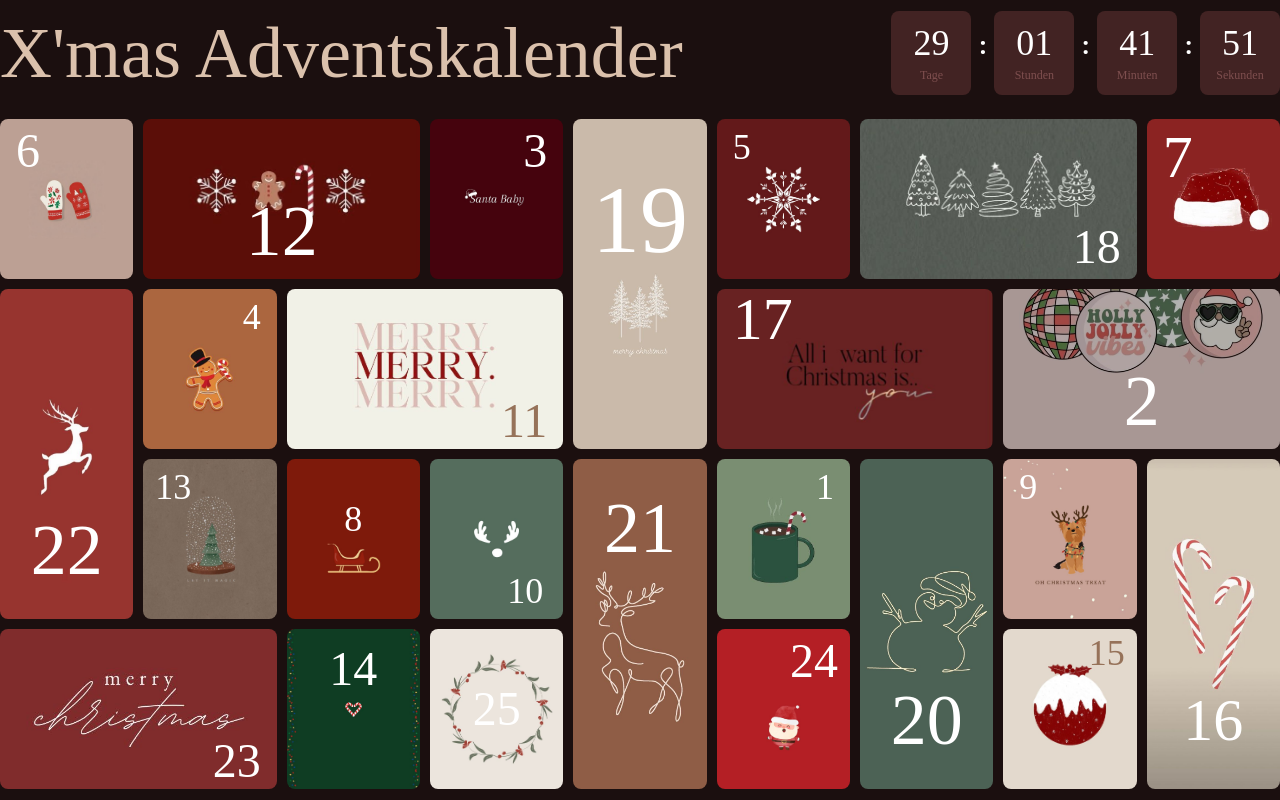
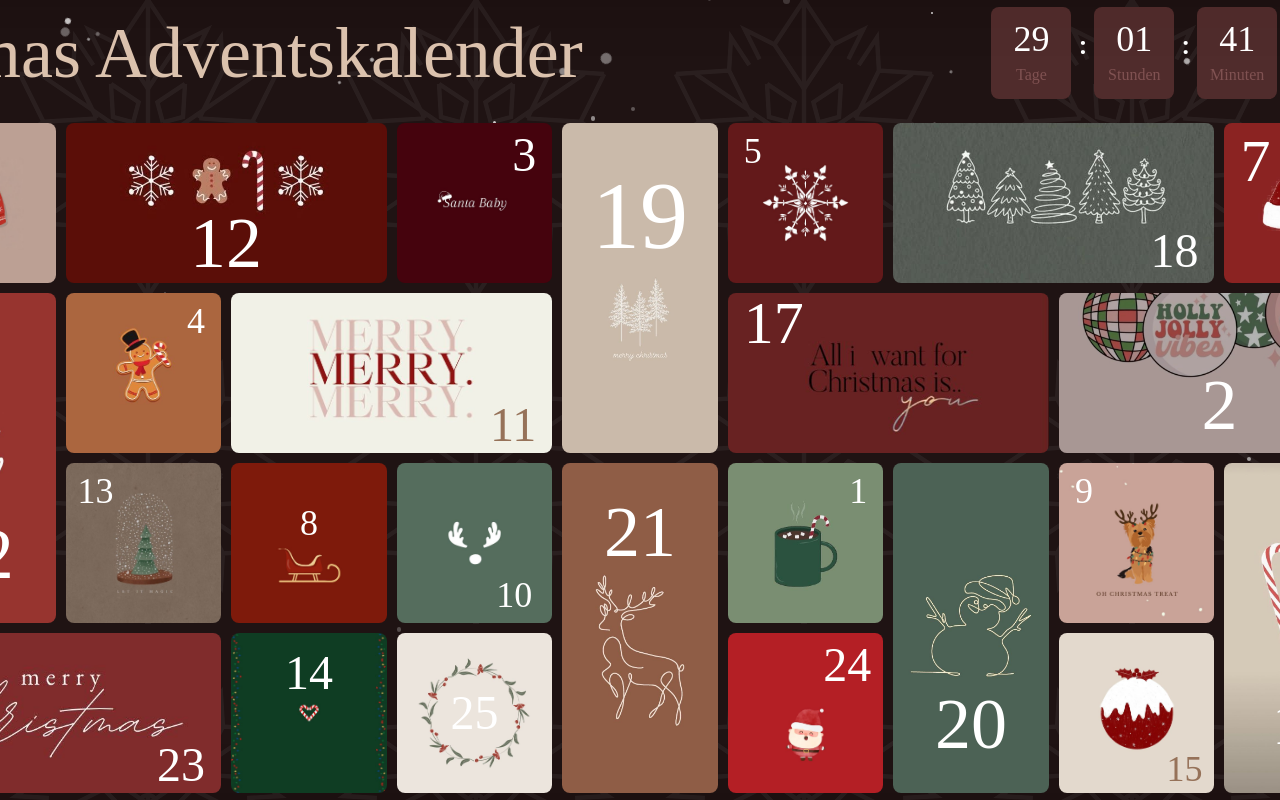
Before and after one commit to rezajaber/advent-calendar, a Vue app: page / in a window 1280 px wide. Built offline with nearby package versions, Linux system fonts and the light colour scheme; the HTML template or start-up script is replaced by a standard one; a web font is replaced by a local one.

Commit message:
styling snowflakes and snow

```diff
--- a/src/App.vue
+++ b/src/App.vue
@@ -1,9 +1,123 @@
 <script setup lang="ts">
 import { RouterView } from 'vue-router'
+import { ref, onMounted } from 'vue'
+
+const snowflakes = ref([])
+const stars = ref([])
+
+onMounted(() => {
+  for (let i = 0; i < 300; i++) {
+    snowflakes.value.push({
+      id: i,
+      x: Math.random() * 100,
+      y: -(Math.random() * 100),
+      size: 0.1 + Math.random() * 0.4,
+      delay: Math.random() * 15,
+      duration: 6 + Math.random() * 20,
+      opacity: 0.2 + Math.random() * 0.6,
+      layer: Math.floor(Math.random() * 3)
+    })
+  }
+
+  for (let i = 0; i < 50; i++) {
+    stars.value.push({
+      id: i,
+      x: Math.random() * 100,
+      y: Math.random() * 100,
+      size: 0.1 + Math.random() * 0.2,
+      twinkleDelay: Math.random() * 3
+    })
+  }
+})
 </script>
 
 <template>
-  <div class="h-screen flex items-center justify-center bg-[#1b0f0f] py-5">
-    <RouterView />
+  <div class="h-screen flex items-center justify-center bg-[#1b0f0f] py-5 relative overflow-hidden">
+    <!-- Stars -->
+    <div class="absolute inset-0">
+      <div v-for="star in stars"
+           :key="`star-${star.id}`"
+           class="absolute rounded-full bg-white"
+           :style="{
+             left: `${star.x}%`,
+             top: `${star.y}%`,
+             width: `${star.size}rem`,
+             height: `${star.size}rem`,
+             animation: `twinkle 2s ease-in-out ${star.twinkleDelay}s infinite`
+           }" />
+    </div>
+
+    <!-- Multi-layer Snowflakes -->
+    <div v-for="layer in [0, 1, 2]" :key="`layer-${layer}`"
+         class="absolute inset-0 pointer-events-none"
+         :style="{
+           transform: `translateZ(${layer * 10}px)`,
+           perspective: '1000px'
+         }">
+      <div v-for="flake in snowflakes.filter(f => f.layer === layer)"
+           :key="`flake-${flake.id}`"
+           class="absolute rounded-full bg-white"
+           :style="{
+             left: `${flake.x}%`,
+             top: `${flake.y}%`,
+             width: `${flake.size * (1 + layer * 0.2)}rem`,
+             height: `${flake.size * (1 + layer * 0.2)}rem`,
+             opacity: flake.opacity * (1 - layer * 0.2),
+             animation: `snowfall-${layer} ${flake.duration}s linear ${flake.delay}s infinite`,
+             filter: 'blur(0.2px)',
+             zIndex: layer
+           }" />
+    </div>
+
+    <!-- Background Pattern -->
+    <div class="absolute inset-0 opacity-5">
+      <div class="grid grid-cols-4 gap-8">
+        <div v-for="i in 16" :key="i" class="w-full aspect-square">
+          <svg viewBox="0 0 100 100" class="w-full h-full">
+            <g stroke="white" stroke-width="1.5" fill="none">
+              <path d="M50 0 L50 100 M13.4 25 L86.6 75 M13.4 75 L86.6 25"/>
+              <path v-for="angle in [0, 60, 120, 180, 240, 300]"
+                    :transform="`rotate(${angle}, 50, 50)`"
+                    d="M50 0 L40 15 L50 30 M50 0 L60 15 L50 30
+                       M40 15 L30 10 L35 20
+                       M60 15 L70 10 L65 20" />
+              <path v-for="angle in [30, 90, 150, 210, 270, 330]"
+                    :transform="`rotate(${angle}, 50, 50)`"
+                    d="M50 25 L45 35 L50 40
+                       M50 25 L55 35 L50 40" />
+              <circle cx="50" cy="50" r="3" />
+            </g>
+          </svg>
+        </div>
+      </div>
+    </div>
+
+    <!-- Main Content with Subtle Glow -->
+    <div class="relative z-10">
+      <div class="absolute inset-0 blur-2xl bg-white/[0.02]"></div>
+      <RouterView />
+    </div>
   </div>
 </template>
+
+<style>
+@keyframes snowfall-0 {
+  0% { transform: translateY(-10%) rotate(0deg); }
+  100% { transform: translateY(110vh) rotate(360deg) translateX(10px); }
+}
+
+@keyframes snowfall-1 {
+  0% { transform: translateY(-10%) rotate(0deg); }
+  100% { transform: translateY(110vh) rotate(360deg) translateX(-15px); }
+}
+
+@keyframes snowfall-2 {
+  0% { transform: translateY(-10%) rotate(0deg); }
+  100% { transform: translateY(110vh) rotate(360deg) translateX(20px); }
+}
+
+@keyframes twinkle {
+  0%, 100% { opacity: 0.2; }
+  50% { opacity: 0.8; }
+}
+</style>
--- a/src/components/MainContent.vue
+++ b/src/components/MainContent.vue
@@ -15,7 +15,7 @@ const openDoor = (dayNumber) => {
     <!-- ONE -->
     <div
       @click="openDoor(6)"
-      class="col-span-1 h-40 rounded-lg relative overflow-hidden cursor-pointer hover:scale-105 transition-transform"
+      class="col-span-1 h-40 rounded-lg relative overflow-hidden cursor-pointer hover:scale-105 duration-300 transition-transform"
     >
       <div class="absolute inset-0">
         <img
@@ -34,7 +34,7 @@ const openDoor = (dayNumber) => {
     <!-- TWO -->
     <div
       @click="openDoor(12)"
-      class="col-span-2 h-40 rounded-lg relative overflow-hidden cursor-pointer hover:scale-105 transition-transform"
+      class="col-span-2 h-40 rounded-lg relative overflow-hidden cursor-pointer hover:scale-105 duration-300 transition-transform"
     >
       <div class="absolute inset-0">
         <img
@@ -46,12 +46,12 @@ const openDoor = (dayNumber) => {
 
       <!-- NUMBERS -->
       <div class="absolute inset-0 flex items-center justify-center">
-        <p class="text-white font-title text-7xl mt-16">12</p>
+        <p class="text-white font-title text-7xl mt-20">12</p>
       </div>
     </div>
 
     <!-- THREE -->
-    <div class="col-span-1 h-40 rounded-lg relative overflow-hidden">
+    <div @click="openDoor(3)" class="col-span-1 h-40 rounded-lg relative overflow-hidden cursor-pointer hover:scale-105 duration-300 transition-transform">
       <div class="absolute inset-0">
         <img
           src="../assets/img/three.jpeg"
@@ -67,7 +67,7 @@ const openDoor = (dayNumber) => {
     </div>
 
     <!-- FOUR -->
-    <div class="col-span-1 row-span-2 rounded-lg relative overflow-hidden">
+    <div @click="openDoor(19)" class="col-span-1 row-span-2 rounded-lg relative overflow-hidden cursor-pointer hover:scale-105 duration-300 transition-transform">
       <div class="absolute inset-0">
         <img
           src="../assets/img/four.jpeg"
@@ -78,12 +78,12 @@ const openDoor = (dayNumber) => {
 
       <!-- NUMBERS -->
       <div class="absolute inset-0 flex items-center justify-center">
-        <p class="text-white font-title -mt-32 text-8xl">19</p>
+        <p class="text-white font-title -mt-36 text-8xl">19</p>
       </div>
     </div>
 
     <!-- FIVE -->
-    <div class="col-span-1 h-40 rounded-lg relative overflow-hidden">
+    <div @click="openDoor(5)" class="col-span-1 h-40 rounded-lg relative overflow-hidden cursor-pointer hover:scale-105 duration-300 transition-transform">
       <div class="absolute inset-0">
         <img
           src="../assets/img/five.jpeg"
@@ -99,7 +99,7 @@ const openDoor = (dayNumber) => {
     </div>
 
     <!-- SIX -->
-    <div class="col-span-2 h-40 rounded-lg relative overflow-hidden">
+    <div @click="openDoor(18)" class="col-span-2 h-40 rounded-lg relative overflow-hidden cursor-pointer hover:scale-105 duration-300 transition-transform">
       <div class="absolute inset-0">
         <img
           src="../assets/img/six.jpeg"
@@ -115,7 +115,7 @@ const openDoor = (dayNumber) => {
     </div>
 
     <!-- SEVEN -->
-    <div class="col-span-1 h-40 rounded-lg relative overflow-hidden">
+    <div @click="openDoor(7)" class="col-span-1 h-40 rounded-lg relative overflow-hidden cursor-pointer hover:scale-105 duration-300 transition-transform">
       <div class="absolute inset-0">
         <img
           src="../assets/img/seven.jpeg"
@@ -133,7 +133,7 @@ const openDoor = (dayNumber) => {
 
     <!-- Row 2 -->
     <!-- ACHT -->
-    <div class="col-span-1 row-span-2 rounded-lg relative overflow-hidden">
+    <div @click="openDoor(22)" class="col-span-1 row-span-2 rounded-lg relative overflow-hidden cursor-pointer hover:scale-105 duration-300 transition-transform">
       <div class="absolute inset-0">
         <img
           src="../assets/img/eight.jpeg"
@@ -149,7 +149,7 @@ const openDoor = (dayNumber) => {
     </div>
 
     <!-- NINE -->
-    <div class="col-span-1 h-40 rounded-lg relative overflow-hidden">
+    <div @click="openDoor(4)" class="col-span-1 h-40 rounded-lg relative overflow-hidden cursor-pointer hover:scale-105 duration-300 transition-transform">
       <div class="absolute inset-0">
         <img
           src="../assets/img/nine.jpeg"
@@ -165,7 +165,7 @@ const openDoor = (dayNumber) => {
     </div>
 
     <!-- TEN -->
-    <div class="col-span-2 h-40 rounded-lg relative overflow-hidden">
+    <div @click="openDoor(11)" class="col-span-2 h-40 rounded-lg relative overflow-hidden cursor-pointer hover:scale-105 duration-300 transition-transform">
       <div class="absolute inset-0">
         <img
           src="../assets/img/ten.jpeg"
@@ -181,7 +181,7 @@ const openDoor = (dayNumber) => {
     </div>
 
      <!-- ELEVEN -->
-    <div class="col-span-2 h-40 rounded-lg relative overflow-hidden">
+    <div @click="openDoor(17)" class="col-span-2 h-40 rounded-lg relative overflow-hidden cursor-pointer hover:scale-105 duration-300 transition-transform">
       <div class="absolute inset-0">
         <img
           src="../assets/img/eleven.jpeg"
@@ -197,7 +197,7 @@ const openDoor = (dayNumber) => {
     </div>
 
     <!-- TWELVE -->
-    <div class="col-span-2 h-40 rounded-lg relative overflow-hidden">
+    <div @click="openDoor(2)" class="col-span-2 h-40 rounded-lg relative overflow-hidden cursor-pointer hover:scale-105 duration-300 transition-transform">
       <div class="absolute inset-0">
         <img
           src="../assets/img/twelve.JPG"
@@ -216,7 +216,7 @@ const openDoor = (dayNumber) => {
 
     <!-- Row 3 -->
      <!-- THRITEEN -->
-    <div class="col-span-1 h-40 rounded-lg relative overflow-hidden">
+    <div @click="openDoor(13)" class="col-span-1 h-40 rounded-lg relative overflow-hidden cursor-pointer hover:scale-105 duration-300 transition-transform">
       <div class="absolute inset-0">
         <img
           src="../assets/img/thirteen.jpeg"
@@ -232,7 +232,7 @@ const openDoor = (dayNumber) => {
     </div>
 
     <!-- FOURTEEN -->
-    <div class="col-span-1 h-40 rounded-lg relative overflow-hidden">
+    <div @click="openDoor(8)" class="col-span-1 h-40 rounded-lg relative overflow-hidden cursor-pointer hover:scale-105 duration-300 transition-transform">
       <div class="absolute inset-0">
         <img
           src="../assets/img/fourteen.jpeg"
@@ -248,7 +248,7 @@ const openDoor = (dayNumber) => {
     </div>
 
     <!-- FIFTEEN -->
-    <div class="col-span-1 h-40 rounded-lg relative overflow-hidden">
+    <div @click="openDoor(10)" class="col-span-1 h-40 rounded-lg relative overflow-hidden cursor-pointer hover:scale-105 duration-300 transition-transform">
       <div class="absolute inset-0">
         <img
           src="../assets/img/fifteen.jpeg"
@@ -265,7 +265,7 @@ const openDoor = (dayNumber) => {
 
 
     <!-- 16 -->
-    <div class="col-span-1 row-span-2 rounded-lg relative overflow-hidden">
+    <div @click="openDoor(21)" class="col-span-1 row-span-2 rounded-lg relative overflow-hidden cursor-pointer hover:scale-105 duration-300 transition-transform">
       <div class="absolute inset-0">
         <img
           src="../assets/img/sixteen.jpeg"
@@ -280,7 +280,7 @@ const openDoor = (dayNumber) => {
     </div>
 
     <!-- 17 -->
-    <div class="col-span-1 h-40 rounded-lg relative overflow-hidden">
+    <div @click="openDoor(1)" class="col-span-1 h-40 rounded-lg relative overflow-hidden cursor-pointer hover:scale-105 duration-300 transition-transform">
       <div class="absolute inset-0">
         <img
           src="../assets/img/seventeen.jpeg"
@@ -295,7 +295,7 @@ const openDoor = (dayNumber) => {
     </div>
 
     <!-- 18 -->
-    <div class="col-span-1 row-span-2 rounded-lg relative overflow-hidden">
+    <div @click="openDoor(20)" class="col-span-1 row-span-2 rounded-lg relative overflow-hidden cursor-pointer hover:scale-105 duration-300 transition-transform">
       <div class="absolute inset-0">
         <img
           src="../assets/img/eighteen.jpeg"
@@ -311,7 +311,7 @@ const openDoor = (dayNumber) => {
     </div>
 
     <!-- 19 -->
-    <div class="col-span-1 h-40 rounded-lg relative overflow-hidden">
+    <div @click="openDoor(9)" class="col-span-1 h-40 rounded-lg relative overflow-hidden cursor-pointer hover:scale-105 duration-300 transition-transform">
       <div class="absolute inset-0">
         <img
           src="../assets/img/ninteen.jpeg"
@@ -327,7 +327,7 @@ const openDoor = (dayNumber) => {
     </div>
 
     <!-- 20 -->
-    <div class="col-span-1 row-span-2 rounded-lg relative overflow-hidden">
+    <div @click="openDoor(16)" class="col-span-1 row-span-2 rounded-lg relative overflow-hidden cursor-pointer hover:scale-105 duration-300 transition-transform">
       <div class="absolute inset-0">
         <img
           src="../assets/img/twenty.jpeg"
@@ -345,7 +345,7 @@ const openDoor = (dayNumber) => {
 
     <!-- Row 4 -->
      <!-- 21 -->
-    <div class="col-span-2 h-40 rounded-lg relative overflow-hidden">
+    <div @click="openDoor(23)" class="col-span-2 h-40 rounded-lg relative overflow-hidden cursor-pointer hover:scale-105 duration-300 transition-transform">
       <div class="absolute inset-0">
         <img
           src="../assets/img/twentyone.jpeg"
@@ -363,7 +363,7 @@ const openDoor = (dayNumber) => {
 
 
       <!-- 22 -->
-      <div class="col-span-1 h-40 rounded-lg relative overflow-hidden">
+      <div @click="openDoor(22)" class="col-span-1 h-40 rounded-lg relative overflow-hidden cursor-pointer hover:scale-105 duration-300 transition-transform">
       <div class="absolute inset-0">
         <img
           src="../assets/img/twentytwo.jpeg"
@@ -380,7 +380,7 @@ const openDoor = (dayNumber) => {
 
 
       <!-- 23 -->
-      <div class="col-span-1 h-40 rounded-lg relative overflow-hidden">
+      <div @click="openDoor(25)" class="col-span-1 h-40 rounded-lg relative overflow-hidden cursor-pointer hover:scale-105 duration-300 transition-transform">
       <div class="absolute inset-0">
         <img
           src="../assets/img/twentythree.jpeg"
@@ -397,7 +397,7 @@ const openDoor = (dayNumber) => {
 
 
       <!-- 24 -->
-      <div class="col-span-1 h-40 rounded-lg relative overflow-hidden">
+      <div @click="openDoor(24)" class="col-span-1 h-40 rounded-lg relative overflow-hidden cursor-pointer hover:scale-105 duration-300 transition-transform">
       <div class="absolute inset-0">
         <img
           src="../assets/img/twentyfour.jpeg"
@@ -414,7 +414,7 @@ const openDoor = (dayNumber) => {
 
 
       <!-- 17 -->
-      <div class="col-span-1 h-40 rounded-lg relative overflow-hidden">
+      <div @click="openDoor(15)" class="col-span-1 h-40 rounded-lg relative overflow-hidden cursor-pointer hover:scale-105 duration-300 transition-transform">
       <div class="absolute inset-0">
         <img
           src="../assets/img/twentyfive.jpeg"
@@ -424,7 +424,7 @@ const openDoor = (dayNumber) => {
       </div>
 
       <!-- NUMBERS -->
-      <div class="absolute top-1 right-3">
+      <div class="absolute bottom-1 right-3">
         <p class="text-[#967259] font-title text-4xl">15</p>
       </div>
     </div>
--- a/src/components/MainHeader.vue
+++ b/src/components/MainHeader.vue
@@ -44,44 +44,44 @@ onUnmounted(() => {
     <h1 class="text-7xl text-[#dbc1ac] font-title">X'mas Adventskalender</h1>
 
     <div class="flex items-center gap-2">
-      <div class="flex flex-col items-center bg-[#4d2828] bg-opacity-80 rounded-lg p-3 w-20">
+      <div class="flex flex-col items-center bg-[#4d2828] rounded-lg p-3 w-20">
         <div class="text-4xl font-title text-white">
           {{ String(countdown.days).padStart(2, '0') }}
         </div>
-        <div class="text-xs font-title text-[#7e4f4f] mt-1">
+        <div class="text-md font-title text-[#7e4f4f] mt-1">
           Tage
         </div>
       </div>
 
       <div class="text-white text-2xl font-bold flex flex-col justify-center h-full pb-4">:</div>
 
-      <div class="flex flex-col items-center bg-[#4d2828] bg-opacity-80 rounded-lg p-3 w-20">
+      <div class="flex flex-col items-center bg-[#4d2828] rounded-lg p-3 w-20">
         <div class="text-4xl font-title text-white">
           {{ String(countdown.hours).padStart(2, '0') }}
         </div>
-        <div class="text-xs font-title text-[#7e4f4f] mt-1">
+        <div class="text-md font-title text-[#7e4f4f] mt-1">
           Stunden
         </div>
       </div>
 
       <div class="text-white text-2xl font-bold flex flex-col justify-center h-full pb-4">:</div>
 
-      <div class="flex flex-col items-center bg-[#4d2828] bg-opacity-80 rounded-lg p-3 w-20">
+      <div class="flex flex-col items-center bg-[#4d2828] rounded-lg p-3 w-20">
         <div class="text-4xl font-title text-white">
           {{ String(countdown.minutes).padStart(2, '0') }}
         </div>
-        <div class="text-xs font-title text-[#7e4f4f] mt-1">
+        <div class="text-md font-title text-[#7e4f4f] mt-1">
           Minuten
         </div>
       </div>
 
       <div class="text-white text-2xl font-bold flex flex-col justify-center h-full pb-4">:</div>
 
-      <div class="flex flex-col items-center bg-[#4d2828] bg-opacity-80 rounded-lg p-3 w-20">
+      <div class="flex flex-col items-center bg-[#4d2828] rounded-lg p-3 w-20">
         <div class="text-4xl font-title text-white">
           {{ String(countdown.seconds).padStart(2, '0') }}
         </div>
-        <div class="text-xs font-title text-[#7e4f4f] mt-1">
+        <div class="text-md font-title text-[#7e4f4f] mt-1">
           Sekunden
         </div>
       </div>
```
